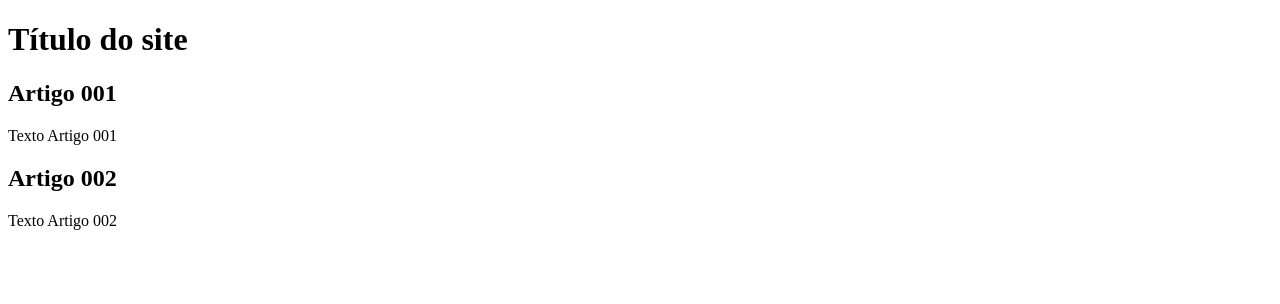
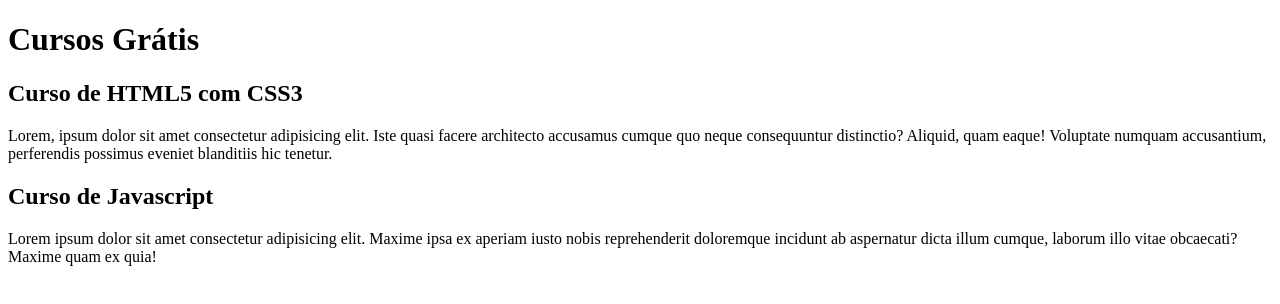
Before and after one commit to ItaloCecconi/projeto-site, a plain HTML site: page index.html in a window 1280 px wide. Drawn offline with Linux system fonts and the light colour scheme.

Commit message:
Comecei a escrever o conteúdo

```diff
--- a/index.html
+++ b/index.html
@@ -8,15 +8,15 @@
 <body>
     <main>
         <header>
-            <h1>Título do site</h1>
+            <h1>Cursos Grátis</h1>
         </header>
         <article>
-            <h2>Artigo 001</h2>
-            <p>Texto Artigo 001</p>
+            <h2>Curso de HTML5 com CSS3</h2>
+            <p>Lorem, ipsum dolor sit amet consectetur adipisicing elit. Iste quasi facere architecto accusamus cumque quo neque consequuntur distinctio? Aliquid, quam eaque! Voluptate numquam accusantium, perferendis possimus eveniet blanditiis hic tenetur.</p>
         </article>
         <article>
-            <h2>Artigo 002</h2>
-            <p>Texto Artigo 002</p>
+            <h2>Curso de Javascript</h2>
+            <p>Lorem ipsum dolor sit amet consectetur adipisicing elit. Maxime ipsa ex aperiam iusto nobis reprehenderit doloremque incidunt ab aspernatur dicta illum cumque, laborum illo vitae obcaecati? Maxime quam ex quia!</p>
         </article>
     </main>
 
```
